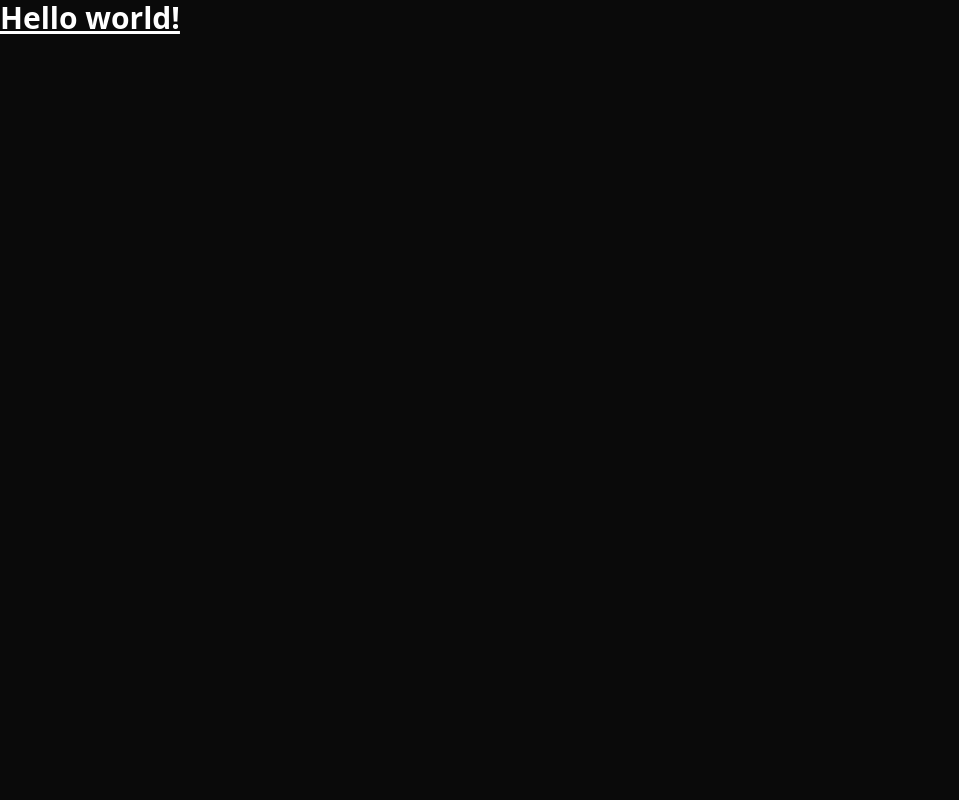
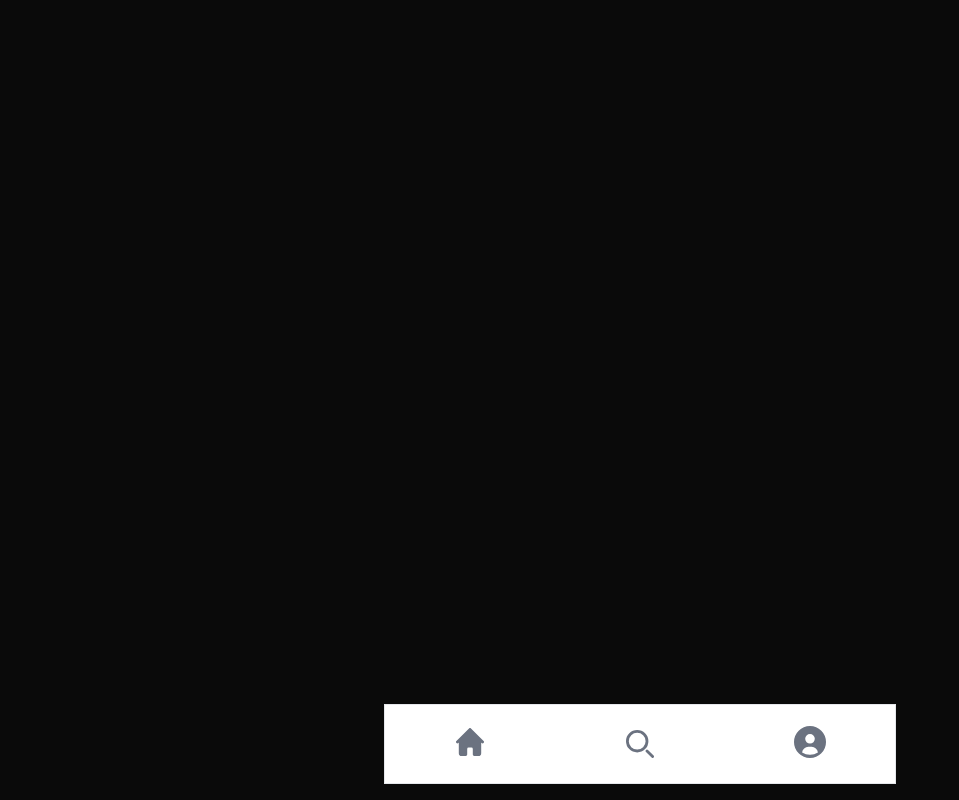
Before and after one commit to GMKRAKEN23/Front-end-Project-CrazyMovie, a React (Vite) app: page / in a window 1280 px wide. Shown: the whole page, without its empty margins (0-959 px from the left). Built offline with nearby package versions, Linux system fonts and the light colour scheme.

Commit message:
add navBarBottom

```diff
--- a/src/App.css
+++ b/src/App.css
@@ -1,9 +1,11 @@
-#root {
-  max-width: 1280px;
+*{
+  box-sizing: border-box;
+  margin: 0;
 }
 
 body {
   background: hsl(0, 0%, 4%);
+  height: 100%;
 }
 
 .lato-thin {
--- a/src/App.jsx
+++ b/src/App.jsx
@@ -1,11 +1,10 @@
 import './App.css'
+import NavBarBottom from './components/NavBarBottom/NavBarBottom'
 
 function App() {
   return (
     <>
-      <h1 className="text-3xl text-white font-bold underline">
-        Hello world!
-      </h1>
+    <NavBarBottom/>
     </>
   )
 }
--- /dev/null
+++ b/src/components/NavBarBottom/NavBarBottom.jsx
@@ -0,0 +1,39 @@
+function NavBarBottom() {
+    return (
+        <div className="fixed bottom-0 z-50 w-full h-20 max-w-lg -translate-x-1/2 bg-white border border-gray-200 bottom-4 left-1/2 dark:bg-gray-700 dark:border-gray-600">
+            <div className="grid h-full max-w-lg grid-cols-3 mx-auto">
+                <button data-tooltip-target="tooltip-home" type="button" className="inline-flex flex-col items-center justify-center px-5  hover:bg-gray-50 dark:hover:bg-gray-800 group">
+                    <svg className="w-7 h-7 mb-1 text-gray-500 dark:text-gray-400 group-hover:text-blue-600 dark:group-hover:text-blue-500" aria-hidden="true" xmlns="http://www.w3.org/2000/svg" fill="currentColor" viewBox="0 0 20 20">
+                        <path d="m19.707 9.293-2-2-7-7a1 1 0 0 0-1.414 0l-7 7-2 2a1 1 0 0 0 1.414 1.414L2 10.414V18a2 2 0 0 0 2 2h3a1 1 0 0 0 1-1v-4a1 1 0 0 1 1-1h2a1 1 0 0 1 1 1v4a1 1 0 0 0 1 1h3a2 2 0 0 0 2-2v-7.586l.293.293a1 1 0 0 0 1.414-1.414Z" />
+                    </svg>
+                    <span className="sr-only">Home</span>
+                </button>
+                <div id="tooltip-home" role="tooltip" className="absolute z-10 invisible inline-block px-3 py-2 text-sm font-medium text-white transition-opacity duration-300 bg-gray-900 rounded-lg shadow-sm opacity-0 tooltip dark:bg-gray-700">
+                    Home
+                    <div className="tooltip-arrow" data-popper-arrow></div>
+                </div>
+                <div className="flex items-center justify-center">
+                    <button data-tooltip-target="tooltip-new" type="button" className="inline-flex items-center justify-center w-10 h-10 font-medium hover:bg-white rounded-full focus:outline-none">
+                        <svg className="w-7 h-7 text-gray-500 dark:text-gray-400" aria-hidden="true" xmlns="http://www.w3.org/2000/svg" fill="none" viewBox="0 0 20 20">
+                            <path stroke="currentColor" stroke-linecap="round" stroke-linejoin="round" stroke-width="2" d="m19 19-4-4m0-7A7 7 0 1 1 1 8a7 7 0 0 1 14 0Z" />
+                        </svg>
+                        <span className="sr-only">New item</span>
+                    </button>
+                </div>
+                <button data-tooltip-target="tooltip-profile" type="button" className="inline-flex flex-col items-center justify-center px-5 hover:bg-gray-50 dark:hover:bg-gray-800 group">
+                    <svg className="w-8 h-8 mb-1 text-gray-500 dark:text-gray-400 group-hover:text-blue-600 dark:group-hover:text-blue-500" aria-hidden="true" xmlns="http://www.w3.org/2000/svg" fill="currentColor" viewBox="0 0 20 20">
+                        <path d="M10 0a10 10 0 1 0 10 10A10.011 10.011 0 0 0 10 0Zm0 5a3 3 0 1 1 0 6 3 3 0 0 1 0-6Zm0 13a8.949 8.949 0 0 1-4.951-1.488A3.987 3.987 0 0 1 9 13h2a3.987 3.987 0 0 1 3.951 3.512A8.949 8.949 0 0 1 10 18Z" />
+                    </svg>
+                    <span className="sr-only">Profile</span>
+                </button>
+                <div id="tooltip-profile" role="tooltip" className="absolute z-10 invisible inline-block px-3 py-2 text-sm font-medium text-white transition-opacity duration-300 bg-gray-900 rounded-lg shadow-sm opacity-0 tooltip dark:bg-gray-700">
+                    Profile
+                    <div className="tooltip-arrow" data-popper-arrow></div>
+                </div>
+            </div>
+        </div>
+
+    )
+}
+
+export default NavBarBottom
--- /dev/null
+++ b/src/pages/Homepage/HomePage.jsx
@@ -0,0 +1,5 @@
+function content(){
+    return <h2>content</h2>
+}
+
+export default content;
```
Also changed, not shown: src/router.jsx (added).
